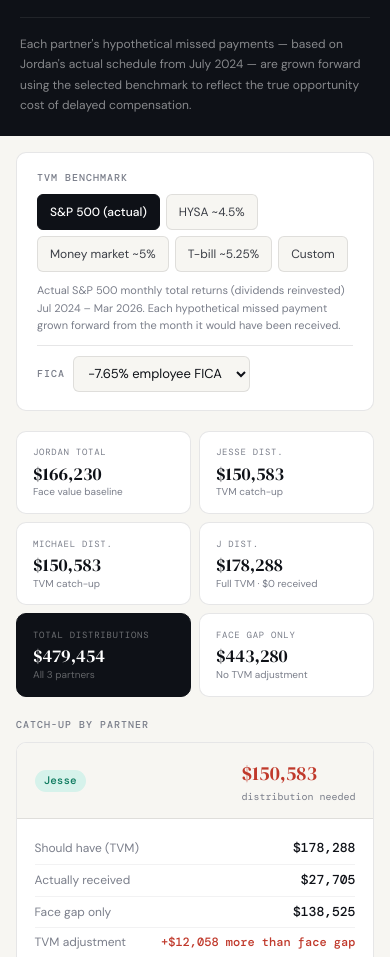
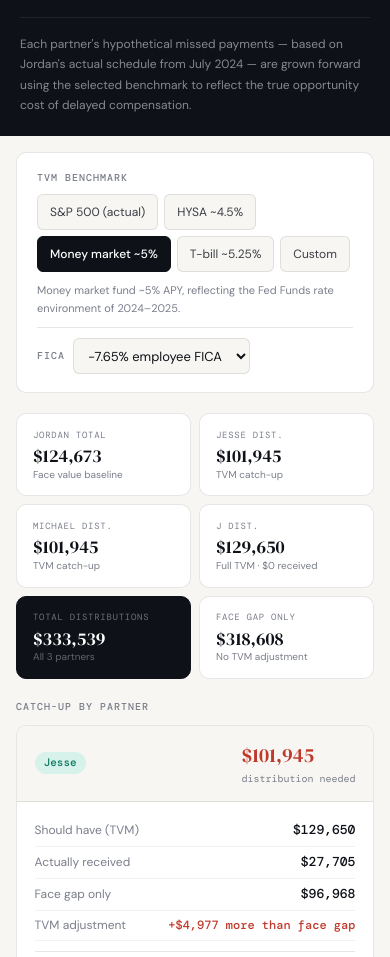
Before and after one commit to vetflex/-partner-analysis, a plain HTML site: page index.html in a window 390 px wide. Shown: the part 130-1087 px from the top of the page. Drawn offline with nearby package versions, Linux system fonts and the light colour scheme.

Commit message:
Update index.html

```diff
--- a/index.html
+++ b/index.html
@@ -339,9 +339,9 @@
   <div class="controls">
     <div class="control-label">TVM Benchmark</div>
     <div class="bench-group">
-      <button class="bench-btn active" onclick="setBench('sp500',this)">S&P 500 (actual)</button>
+      <button class="bench-btn" onclick="setBench('sp500',this)">S&P 500 (actual)</button>
       <button class="bench-btn" onclick="setBench('hysa',this)">HYSA ~4.5%</button>
-      <button class="bench-btn" onclick="setBench('mmf',this)">Money market ~5%</button>
+      <button class="bench-btn active" onclick="setBench('mmf',this)">Money market ~5%</button>
       <button class="bench-btn" onclick="setBench('tbill',this)">T-bill ~5.25%</button>
       <button class="bench-btn" onclick="setBench('custom',this)">Custom</button>
     </div>
@@ -351,7 +351,7 @@
       <input type="number" id="customInput" min="0" max="30" step="0.25" value="7" oninput="syncCustom('input')">
       <span style="font-size:12px;color:var(--ink-3);">% / yr</span>
     </div>
-    <p id="benchDesc" class="bench-desc">Actual S&P 500 monthly total returns (dividends reinvested) Jul 2024 – Mar 2026. Each hypothetical missed payment grown forward from the month it would have been received.</p>
+    <p id="benchDesc" class="bench-desc">Money market fund ~5% APY, reflecting the Fed Funds rate environment of 2024–2025.</p>
     <div class="controls-bottom">
       <div class="fica-wrap">
         <span class="control-label" style="margin:0">FICA</span>
@@ -422,7 +422,7 @@
   <!-- Footer -->
   <div class="footer">
     <p class="footer-note">All figures sourced from verified IRS filings: 2024 & 2025 W-2s, Form 940, Form 941, and DE 9C quarterly wage reports. S&P 500 monthly returns from officialdata.org (dividends reinvested). 2026 payroll through March 2026. This analysis is for internal partner discussion only and does not constitute legal or tax advice.</p>
-    <div class="footer-brand">VetFlex Inc. · EIN 92-0415599 · PO Box 99984, San Diego CA 92169 · April 2026</div>
+    <div class="footer-brand">VetFlex Inc. · PO Box 99984, San Diego CA 92169 · April 2026</div>
   </div>
 
 </div>
@@ -437,11 +437,12 @@ const BENCH_META={
   tbill:{label:'T-bill ~5.25%',rate:0.0525,desc:'3-month T-bill ~5.25% APY — risk-free rate, commonly used as the opportunity cost benchmark in equity analyses.'},
   custom:{label:'Custom',rate:null,desc:'Enter any annual rate to model alternative opportunity costs.'},
 };
-let bench='sp500', customRate=7;
+let bench='mmf', customRate=7;
 
 const JORDAN_SCHEDULE=[
   {sy:2024,sm:7,ey:2024,em:12,wage:5000},
-  {sy:2025,sm:1,ey:2025,em:12,wage:10000},
+  {sy:2025,sm:1,ey:2025,em:9,wage:5000},
+  {sy:2025,sm:10,ey:2025,em:12,wage:10000},
   {sy:2026,sm:1,ey:2026,em:3,wage:10000},
 ];
 const ACTUAL={
```
